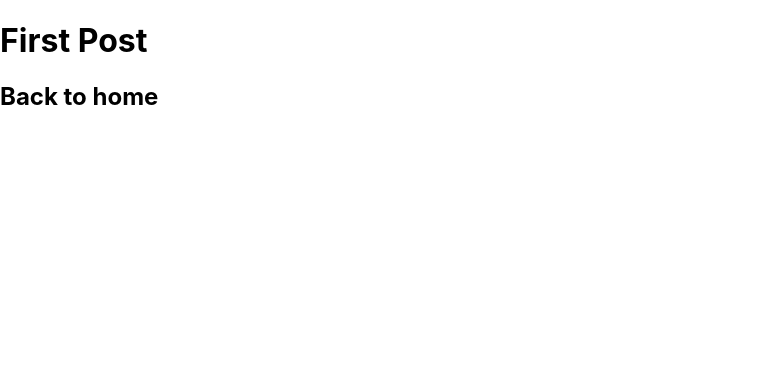
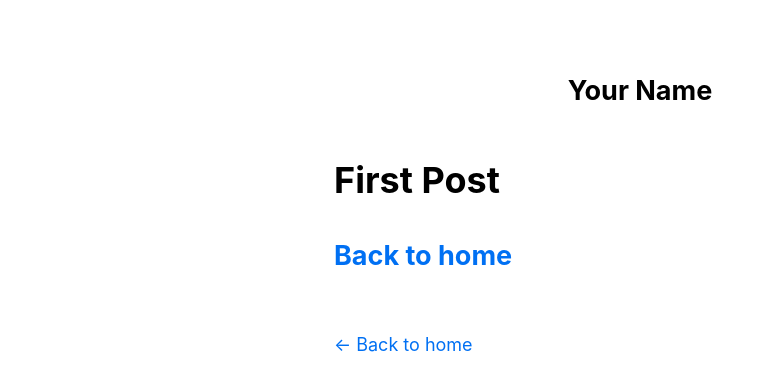
Before and after one commit to Jisue/To-do-list_Next.js, a Next.js app: page /posts/first-post in a window 1280 px wide. Shown: the top 390 px of the page, without its empty margins (0-774 px from the left). Built offline with nearby package versions, Linux system fonts and the light colour scheme.

Commit message:
next css

```diff
--- /dev/null
+++ b/components/layout.js
@@ -0,0 +1,73 @@
+import Head from 'next/head'
+import Image from 'next/image'
+import styles from './layout.module.css'
+import utilStyles from '../styles/utils.module.css'
+import Link from 'next/link'
+
+const name = 'Your Name'
+export const siteTitle = 'Next.js Sample Website'
+
+export default function Layout({ children, home }) {
+  return (
+    <div className={styles.container}>
+      <Head>
+        <link rel="icon" href="/favicon.ico" />
+        <meta
+          name="description"
+          content="Learn how to build a personal website using Next.js"
+        />
+        <meta
+          property="og:image"
+          content={`https://og-image.vercel.app/${encodeURI(
+            siteTitle
+          )}.png?theme=light&md=0&fontSize=75px&images=https%3A%2F%2Fassets.vercel.com%2Fimage%2Fupload%2Ffront%2Fassets%2Fdesign%2Fnextjs-black-logo.svg`}
+        />
+        <meta name="og:title" content={siteTitle} />
+        <meta name="twitter:card" content="summary_large_image" />
+      </Head>
+      <header className={styles.header}>
+        {home ? (
+          <>
+            {/* <Image
+              priority
+              src="/images/profile.jpg"
+              className={utilStyles.borderCircle}
+              height={144}
+              width={144}
+              alt={name}
+            /> */}
+            <h1 className={utilStyles.heading2Xl}>{name}</h1>
+          </>
+        ) : (
+          <>
+            <Link href="/">
+              <a>
+                {/* <Image
+                  priority
+                  src="/images/profile.jpg"
+                  className={utilStyles.borderCircle}
+                  height={108}
+                  width={108}
+                  alt={name}
+                /> */}
+              </a>
+            </Link>
+            <h2 className={utilStyles.headingLg}>
+              <Link href="/">
+                <a className={utilStyles.colorInherit}>{name}</a>
+              </Link>
+            </h2>
+          </>
+        )}
+      </header>
+      <main>{children}</main>
+      {!home && (
+        <div className={styles.backToHome}>
+          <Link href="/">
+            <a>← Back to home</a>
+          </Link>
+        </div>
+      )}
+    </div>
+  )
+}
--- /dev/null
+++ b/components/layout.module.css
@@ -0,0 +1,15 @@
+.container {
+    max-width: 36rem;
+    padding: 0 1rem;
+    margin: 3rem auto 6rem;
+  }
+
+  .header {
+    display: flex;
+    flex-direction: column;
+    align-items: center;
+  }
+
+  .backToHome {
+    margin: 3rem 0 0;
+  }
--- a/package.json
+++ b/package.json
@@ -8,6 +8,7 @@
     "start": "next start"
   },
   "dependencies": {
+    "classnames": "^2.2.6",
     "next": "10.0.7",
     "react": "17.0.1",
     "react-dom": "17.0.1"
--- a/pages/posts/first-post.js
+++ b/pages/posts/first-post.js
@@ -1,10 +1,11 @@
 import Link from 'next/link'
 import Head from 'next/head'
+import Layout from '../../components/layout'
 
 export default function FirstPost() {
   return (
-    <>
-    <Head>
+    <Layout>
+      <Head>
         <title>First Post</title>
       </Head>
       <h1>First Post</h1>
@@ -13,6 +14,6 @@
           <a>Back to home</a>
         </Link>
       </h2>
-    </>
+    </Layout>
   )
 }
--- a/styles/Home.module.css
+++ b/styles/Home.module.css
@@ -49,7 +49,7 @@
 .title {
   margin: 0;
   line-height: 1.15;
-  font-size: 4rem;
+  font-size: 2rem;
 }
 
 .title,
--- a/styles/globals.css
+++ b/styles/globals.css
@@ -1,4 +1,4 @@
-html,
+/* html,
 body {
   padding: 0;
   margin: 0;
@@ -13,4 +13,32 @@
 
 * {
   box-sizing: border-box;
+} */
+
+html,
+body {
+  padding: 0;
+  margin: 0;
+  font-family: -apple-system, BlinkMacSystemFont, Segoe UI, Roboto, Oxygen, Ubuntu,
+    Cantarell, Fira Sans, Droid Sans, Helvetica Neue, sans-serif;
+  line-height: 1.6;
+  font-size: 18px;
 }
+
+* {
+  box-sizing: border-box;
+}
+
+a {
+  color: #0070f3;
+  text-decoration: none;
+}
+
+a:hover {
+  text-decoration: underline;
+}
+
+img {
+  max-width: 100%;
+  display: block;
+}
--- /dev/null
+++ b/styles/utils.module.css
@@ -0,0 +1,52 @@
+.heading2Xl {
+    font-size: 2.5rem;
+    line-height: 1.2;
+    font-weight: 800;
+    letter-spacing: -0.05rem;
+    margin: 1rem 0;
+  }
+
+  .headingXl {
+    font-size: 2rem;
+    line-height: 1.3;
+    font-weight: 800;
+    letter-spacing: -0.05rem;
+    margin: 1rem 0;
+  }
+
+  .headingLg {
+    font-size: 1.5rem;
+    line-height: 1.4;
+    margin: 1rem 0;
+  }
+
+  .headingMd {
+    font-size: 1.2rem;
+    line-height: 1.5;
+  }
+
+  .borderCircle {
+    border-radius: 9999px;
+  }
+
+  .colorInherit {
+    color: inherit;
+  }
+
+  .padding1px {
+    padding-top: 1px;
+  }
+
+  .list {
+    list-style: none;
+    padding: 0;
+    margin: 0;
+  }
+
+  .listItem {
+    margin: 0 0 1.25rem;
+  }
+
+  .lightText {
+    color: #666;
+  }
```
Also changed, not shown: pages/index.js (+94 -62 lines), pages/_app.js (line endings or trailing spaces), 1 other file (tests, documents, lock files or other folders).
